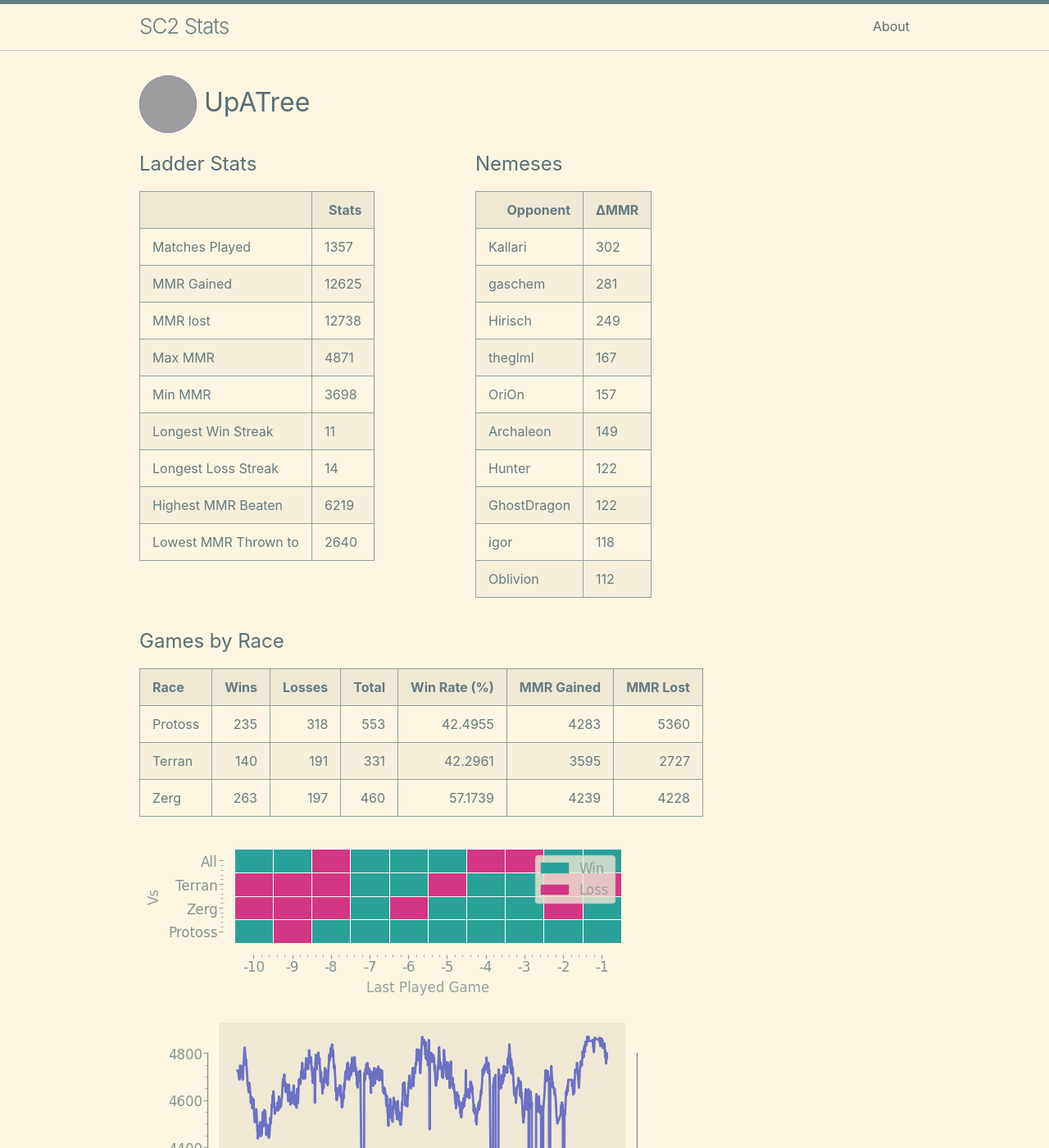
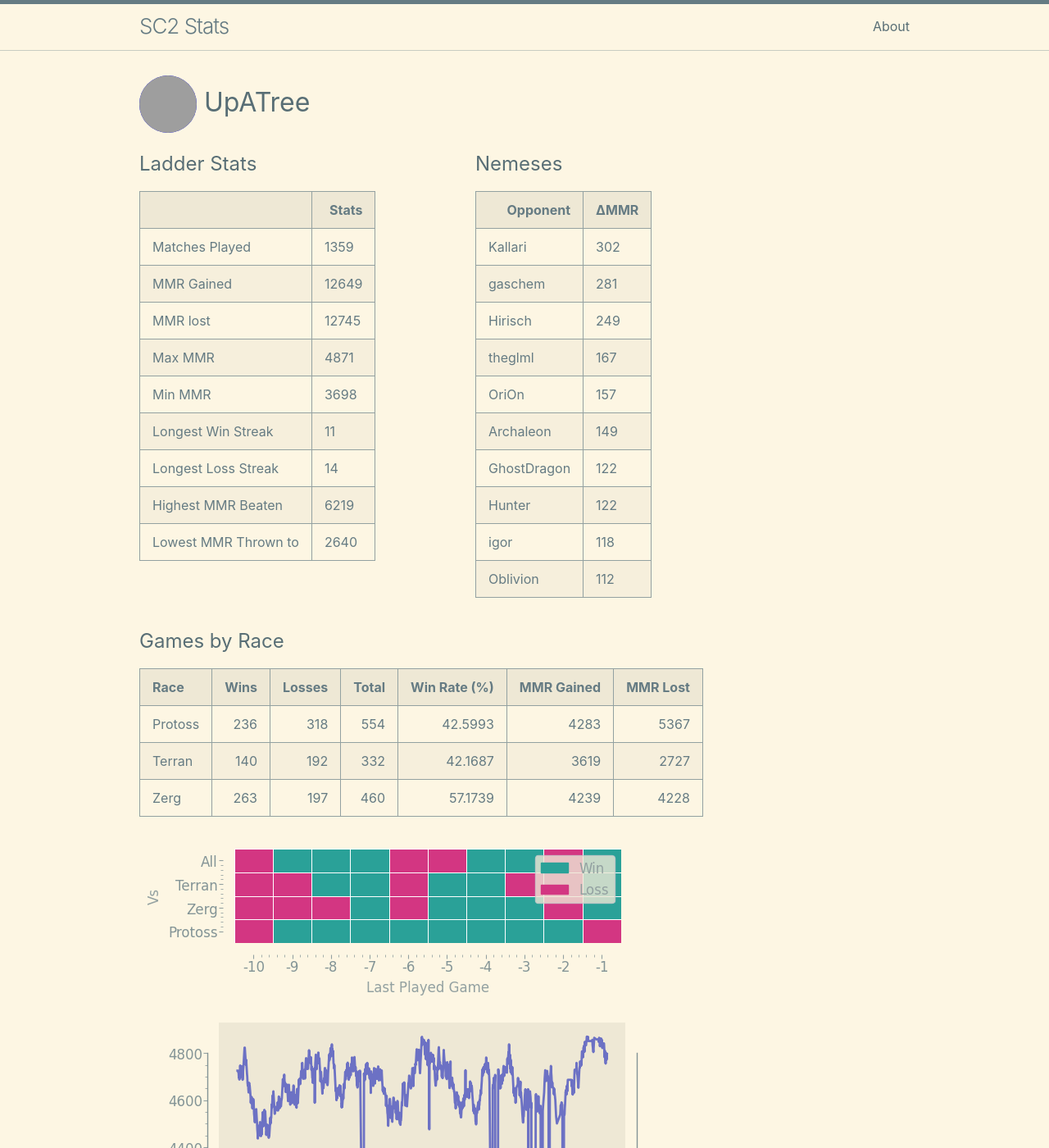
Before and after one commit to kylermurphy/UpATree, a Jekyll site: the page built from docs/index.md, in a window 1280 px wide and 1400 px high. Shown: the whole window at 82% size. Built offline with Jekyll 4.4.1, drawn with Linux system fonts in a browser that asks for light colours; grey boxes are pictures that could not be loaded.

Commit message:
running on push

```diff
--- a/docs/index.md
+++ b/docs/index.md
@@ -18,15 +18,15 @@ layout: home
   <tbody>
     <tr>
       <td>Matches Played</td>
-      <td>1357</td>
+      <td>1359</td>
     </tr>
     <tr>
       <td>MMR Gained</td>
-      <td>12625</td>
+      <td>12649</td>
     </tr>
     <tr>
       <td>MMR lost</td>
-      <td>12738</td>
+      <td>12745</td>
     </tr>
     <tr>
       <td>Max MMR</td>
@@ -90,11 +90,11 @@ layout: home
       <td>149</td>
     </tr>
     <tr>
-      <td>Hunter</td>
+      <td>GhostDragon</td>
       <td>122</td>
     </tr>
     <tr>
-      <td>GhostDragon</td>
+      <td>Hunter</td>
       <td>122</td>
     </tr>
     <tr>
@@ -114,8 +114,8 @@ layout: home
 
 | Race    |   Wins |   Losses |   Total |   Win Rate (%) |   MMR Gained |   MMR Lost |
 |:--------|-------:|---------:|--------:|---------------:|-------------:|-----------:|
-| Protoss |    235 |      318 |     553 |        42.4955 |         4283 |       5360 |
-| Terran  |    140 |      191 |     331 |        42.2961 |         3595 |       2727 |
+| Protoss |    236 |      318 |     554 |        42.5993 |         4283 |       5367 |
+| Terran  |    140 |      192 |     332 |        42.1687 |         3619 |       2727 |
 | Zerg    |    263 |      197 |     460 |        57.1739 |         4239 |       4228 |
 
 ![Games by Race](./assets/gm_hist.png)
--- a/log.txt
+++ b/log.txt
@@ -564,3 +564,4 @@ Writing a log file 2025-03-19 23:22:23.
 Writing a log file 2025-03-19 23:48:12.
 Writing a log file 2025-03-20 16:29:52.
 Writing a log file 2025-03-20 16:53:12.
+Writing a log file 2025-03-20 17:20:41.
```
Also changed, not shown: docs/assets/MMR.png, docs/assets/daily.png, docs/assets/gm_hist.png, docs/assets/r_wrt.png, 1 other file.
